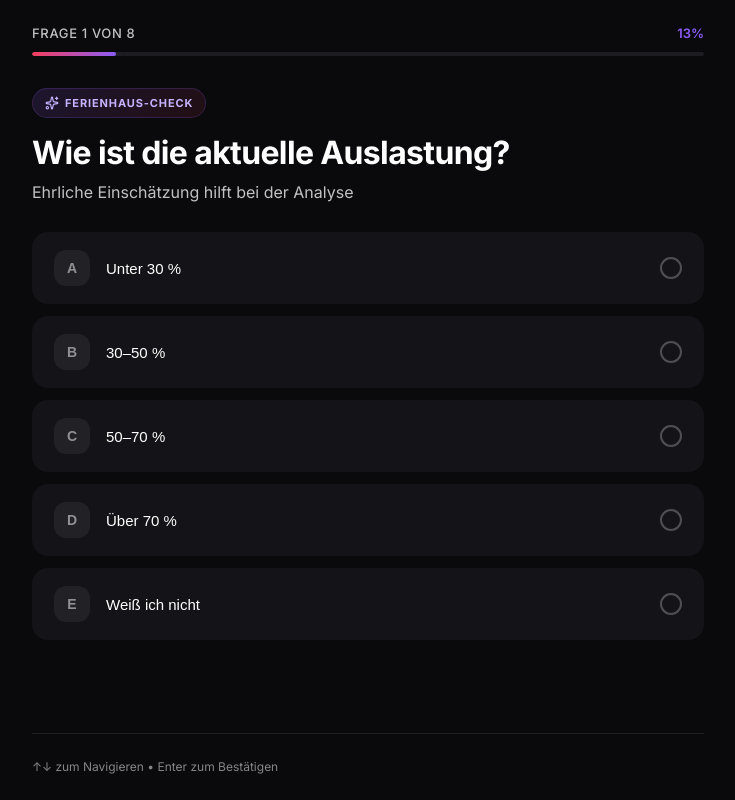
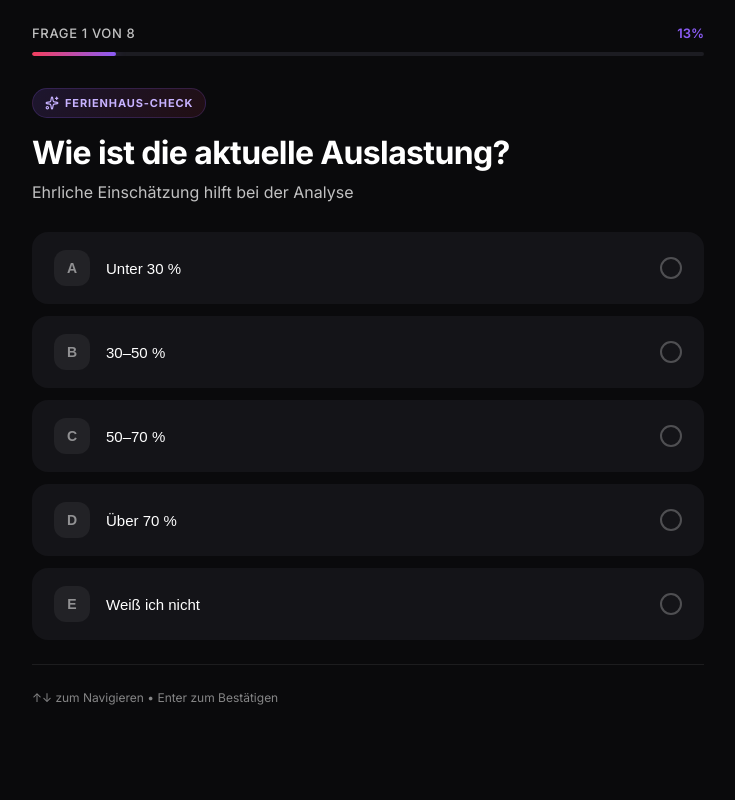
Before and after one commit to OSIONSolutionXR/osion-ferienhaus-funnel-v3, a React (Vite) app: page / in a window 1280 px wide. Shown: the whole page, without its empty margins (272-1007 px from the left). Built offline with nearby package versions, Linux system fonts and the light colour scheme.

Commit message:
Fix: Make React app embeddable for Strato\n\n- Remove height: 100vh from index.css\n- Use min-height instead of fixed height\n- App now adapts to container size\n- Works in embedded HTML modules

```diff
--- a/src/index.css
+++ b/src/index.css
@@ -7,9 +7,14 @@
   box-sizing: border-box;
 }
 
-html, body, #root {
+html, body {
   width: 100%;
-  height: 100%;
+  min-height: 100%;
+}
+
+#root {
+  width: 100%;
+  min-height: 600px;
 }
 
 body {
--- a/src/styles.css
+++ b/src/styles.css
@@ -56,7 +56,8 @@
   color: var(--funnel-text);
   background: var(--funnel-bg);
   width: 100%;
-  min-height: 100%;
+  min-height: 500px;
+  height: auto;
   display: flex;
   flex-direction: column;
   border-radius: var(--funnel-radius-lg);
@@ -73,6 +74,8 @@
   max-width: 720px;
   margin: 0 auto;
   width: 100%;
+  height: auto;
+  min-height: 400px;
 }
 
 /* Progress Bar */
```
